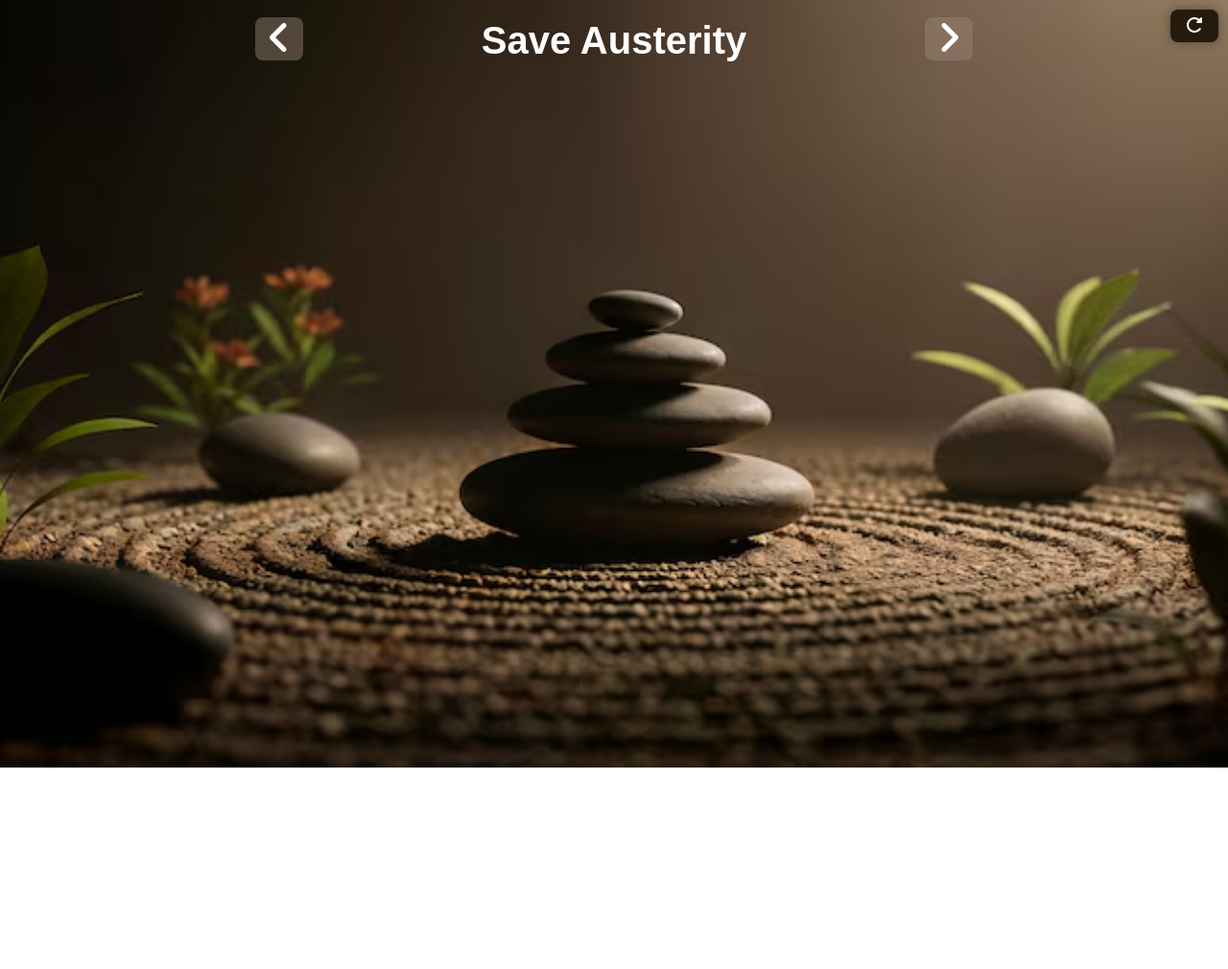
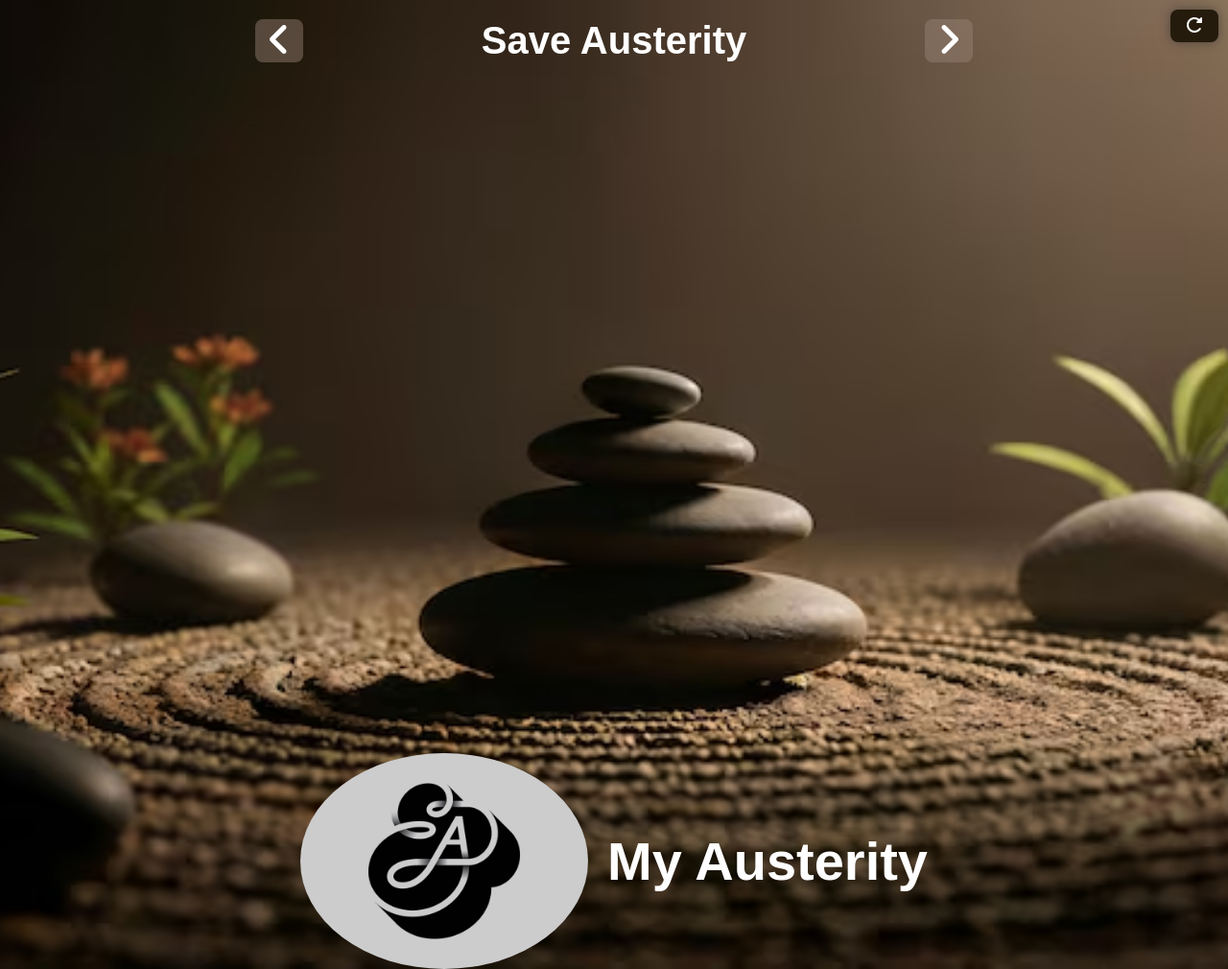
Before and after one commit to Troll1984/my-austerity, a website built with Vite: page ascetic.html in a window 1280 px wide. Shown: the whole page at 96% size. Before the commit the page ends 800 px from the top, so only its background shows below. Built offline with nearby package versions, Linux system fonts and the light colour scheme; some packages are replaced by stand-ins of ours; no server answers; the database is empty.

Commit message:
save31-1

```diff
--- a/ascetic.html
+++ b/ascetic.html
@@ -22,6 +22,10 @@
             <button id="right"><i class="fa-solid fa-angle-right"></i></button>
             </div>
         <button class="btn"><i class="fa-solid fa-rotate-right"></i></button>
+        <div class="logo">
+                  <img src="./src/assets/img/logo.jpg" alt="logo">
+                  <h1  data-translate="titleAscetic">My Austerity</h1>
+                </div>
 
     <script type="module"  src="./src/ascetic.ts"></script>
 </body>
--- a/src/stylesSCSS/_openAscetic.scss
+++ b/src/stylesSCSS/_openAscetic.scss
@@ -1,5 +1,40 @@
 
 @use './variables' as vars;
+.logo {
+    display: none;
+    align-items: center;
+    margin-top: 20px;
+    @media(max-width: 1400px) {
+        display: flex;
+        margin-top: 70px;
+    }
+     @media(max-width: 800px) {
+        margin-top: 0;
+     }
+     @media(max-width: 670px) {
+            display: none;
+        }
+    img {
+        width: 300px;
+        height: auto;
+        border-radius: 50%;
+        @media(max-width: 1400px) {
+             width: 300px;
+        }
+         @media(max-width: 800px) {
+         width: 120px;
+        }
+
+    }
+    h1 {
+    margin-left: 20px;
+    font-size: 3.5rem;
+    color: vars.$color-text;
+       @media(max-width: 470px) {
+            font-size: 2.5rem;
+        }
+    }
+}
  body {
   position: relative;
   width: 100%;
@@ -67,9 +102,10 @@
    display: flex;
    flex-wrap: nowrap;
    transition: transform 0.4s ease;
+
    @media(max-width: 1200px) {
     min-height: 750px;
-    margin-top: 50px;
+    margin-top: 70px;
    }
     @media(max-width: 670px) {
         margin-top: 10px;
@@ -101,10 +137,13 @@
     margin-top: 50px;
     overflow: hidden;
     scroll-snap-type: x mandatory;
+     @media(max-width: 1400px) {
+         margin-top: 20px;
+     }
     @media(max-width: 670px) {
          margin-top: 20px;
         flex: 0 0 100%;
-        height: 600px;
+        height: 650px;
         scroll-snap-align: start;
         scroll-snap-stop: always;
     }
--- a/src/stylesSCSS/headerExample.scss
+++ b/src/stylesSCSS/headerExample.scss
@@ -14,7 +14,7 @@
         background: vars.$bg-input;
         border-radius: 10px;
         @media(max-width: 1400px){
-            height: 500px;
+            height: 450px;
         }
         @media(max-width: 1400px){
             height: 500px;
@@ -25,7 +25,7 @@
             margin: 0 auto;
         }
         @media(max-width: 800px){
-            height: 700px;
+            height: 750px;
             width: 90%;
             margin: 0 auto;
         }
@@ -58,7 +58,7 @@
         margin: 0 auto;
         object-fit: cover;
         @media(max-width: 1400px) {
-        width: 40%;
+        width: 35%;
         }
         @media(max-width: 1200px) {
         width: 60%;
```
Also changed, not shown: example.html (+4 -4 lines).
